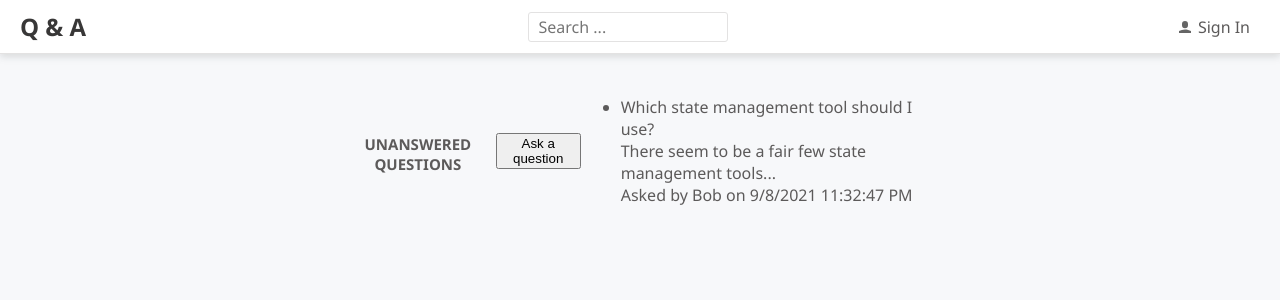
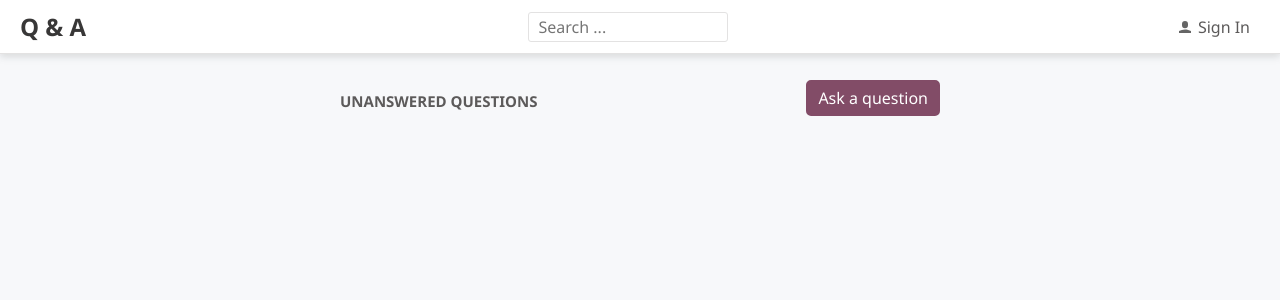
Before and after one commit to ZahraB21/Q-A, a React (Create React App) app: page / in a window 1280 px wide. Shown: the top 300 px of the page. Built offline with nearby package versions, Linux system fonts and the light colour scheme.

Commit message:
Importing the PrimaryButton and commenting out unwanted things for now

```diff
--- a/src/HomePage.tsx
+++ b/src/HomePage.tsx
@@ -5,6 +5,7 @@ import { QuestionList } from './QuestionList';
 import { getUnansweredQuestions, QuestionData } from './QuestionsData';
 import { Page } from './Page';
 import { PageTitle } from './PageTitle';
+import { PrimaryButton } from './Styles';
 
 export const HomePage = () => {
   const [questions, setQuestions] = useState<QuestionData[]>([]);
@@ -33,15 +34,17 @@ export const HomePage = () => {
         `}
       >
         <PageTitle>Unanswered Questions</PageTitle>
-        <button onClick={handleAskQuestionClick}>Ask a question</button>
-        {questionLoading ? (
+        <PrimaryButton onClick={handleAskQuestionClick}>
+          Ask a question
+        </PrimaryButton>
+        {/* {questionLoading ? (
           <div>Loading</div>
         ) : (
           <QuestionList
             data={questions}
             // renderItem={(question) => <div>{question.title}</div>}
           />
-        )}
+        )} */}
       </div>
     </Page>
   );
```
